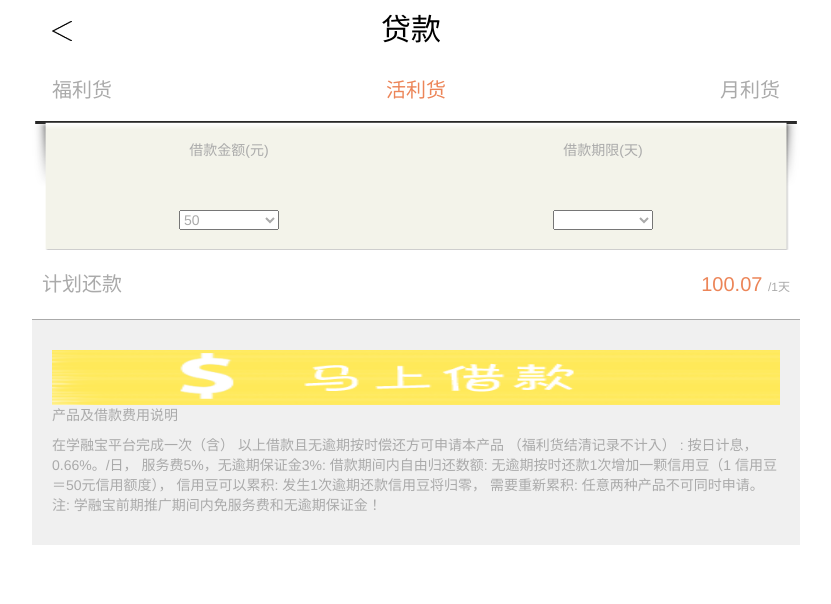
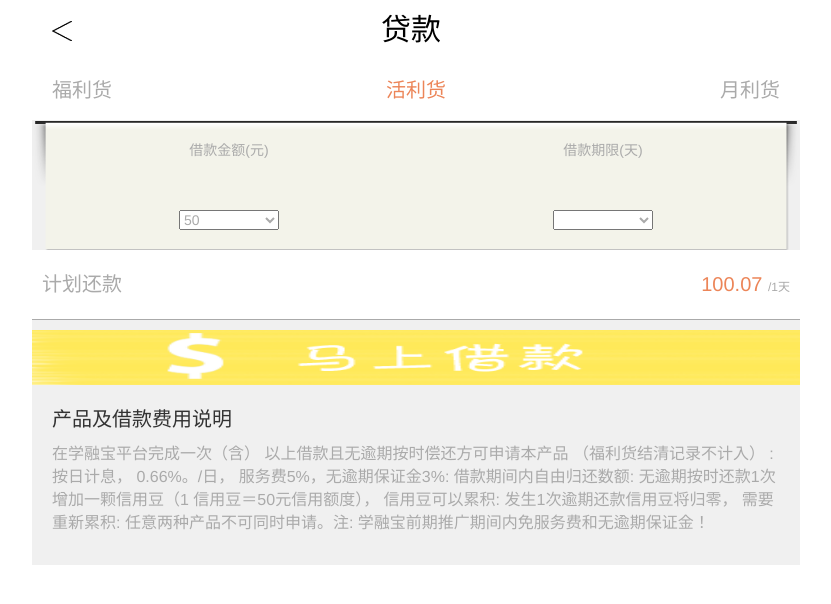
Before and after one commit to stardeva/student_loan, a PHP site: page /borrow in a window 1280 px wide. Shown: the top 604 px of the page, without its empty margins (224-1055 px from the left). Run offline with PHP 8.4, Linux system fonts and the light colour scheme.

Commit message:
fix some css issue

```diff
--- a/assets/css/style.css
+++ b/assets/css/style.css
@@ -254,6 +254,7 @@ body {
 .loan-kind {
   padding: 20px 10px;
   color: #aaa;
+  background-color: #f0f0f0;
   background-image: url('../images/loan_bg.png');
 }
 
@@ -269,6 +270,9 @@ body {
   border-top: 1px solid #aaa;
   color: #aaa;
   background-color: #f0f0f0;
+}
+
+.start-loan .description {
   padding: 20px;
 }
 
@@ -292,10 +296,6 @@ body {
 .start-loan  .description .title p {
   font-size: 20px;
   color: #333;
-}
-
-.start-loan  .description:last-child {
-  margin-top: 40px;
 }
 
 .description .content p {
--- a/borrow/index.html
+++ b/borrow/index.html
@@ -95,7 +95,7 @@
 
     <section class="start-loan">
       <a class="loan-button" href="#" data-toggle="modal" data-target="#loan_modal"></a>
-      <div class="descripton">
+      <div class="description">
         <div class="title">
           <p>产品及借款费用说明</p>
         </div>
```
